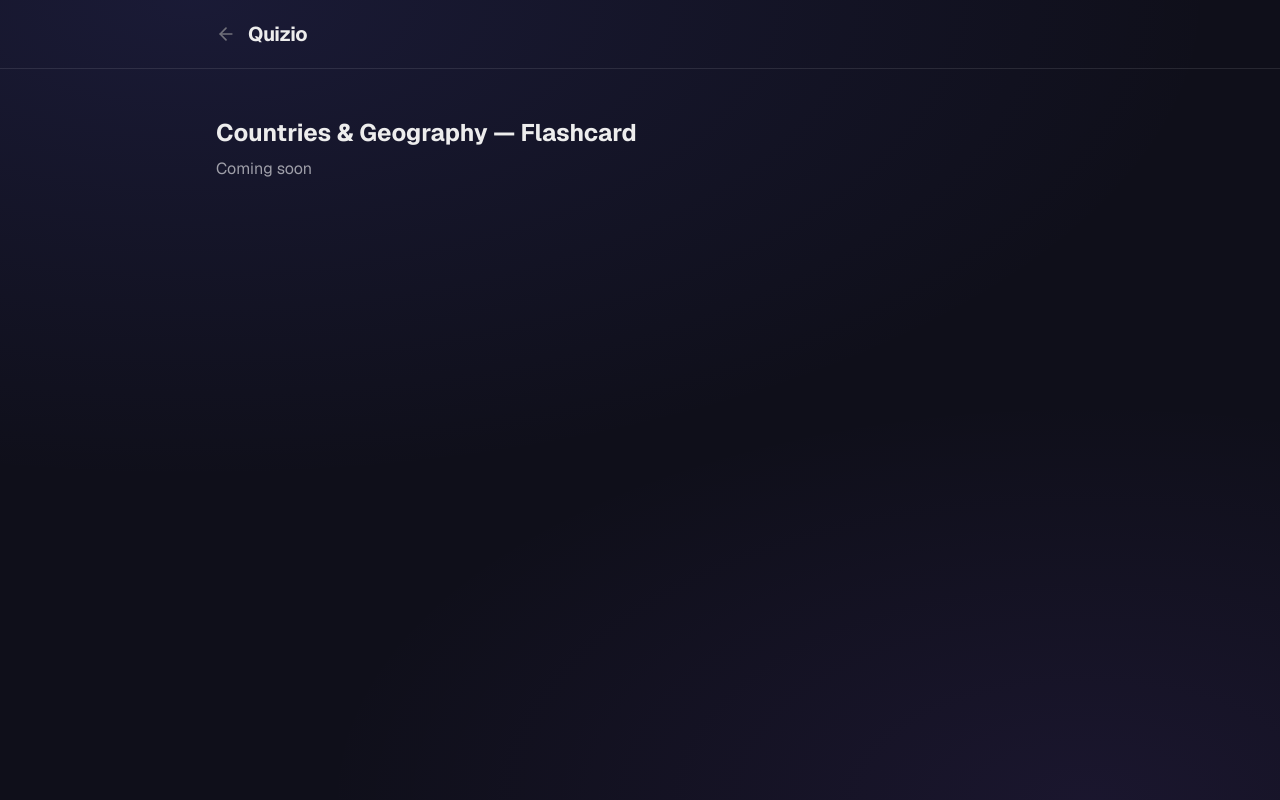
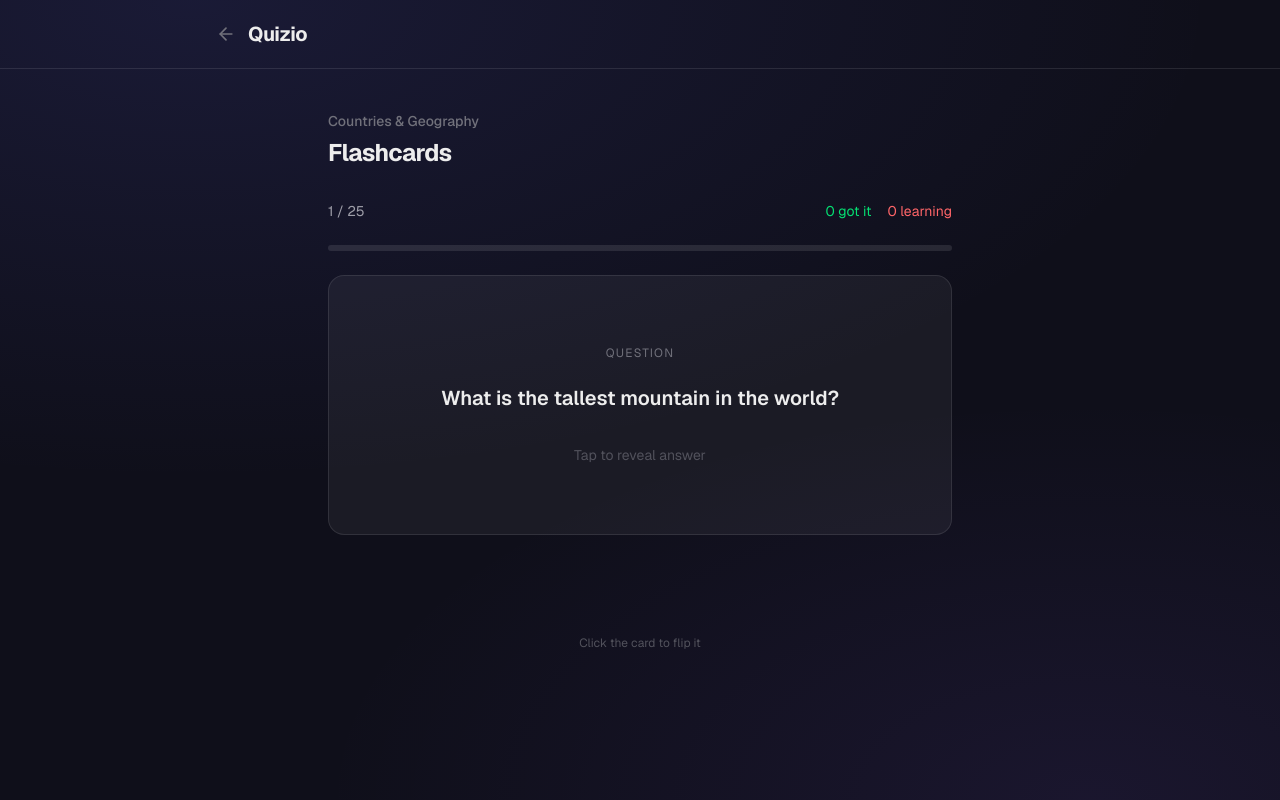
Before and after one commit to Philippe1179/Quizio, a Next.js app: page /flashcard/countries in a window 1280 px wide. Built offline with nearby package versions, Linux system fonts and the light colour scheme.

Commit message:
feat: build flashcard mode with flip animation and progress tracking

```diff
--- a/src/app/flashcard/[category]/page.tsx
+++ b/src/app/flashcard/[category]/page.tsx
@@ -1,6 +1,8 @@
 import Nav from '@/components/ui/Nav';
 import { getCategoryById } from '@/lib/categories';
+import { getQuestions } from '@/lib/questions';
 import { notFound } from 'next/navigation';
+import FlashcardGame from '@/components/flashcard/FlashcardGame';
 
 export default async function FlashcardPage({
   params,
@@ -11,12 +13,18 @@ export default async function FlashcardPage({
   const cat = getCategoryById(category);
   if (!cat) notFound();
 
+  const questions = getQuestions(category);
+  if (questions.length === 0) notFound();
+
   return (
     <div className="min-h-screen">
       <Nav backHref={`/categories/${category}`} />
-      <main className="max-w-4xl mx-auto px-6 py-12">
-        <h2 className="text-2xl font-bold mb-2">{cat.label} — Flashcard</h2>
-        <p className="text-zinc-500 dark:text-zinc-400">Coming soon</p>
+      <main className="max-w-2xl mx-auto px-6 py-10">
+        <div className="mb-8">
+          <span className="text-sm text-zinc-500 font-medium">{cat.label}</span>
+          <h2 className="text-2xl font-bold tracking-tight mt-1">Flashcards</h2>
+        </div>
+        <FlashcardGame questions={questions} category={category} />
       </main>
     </div>
   );
--- a/src/app/globals.css
+++ b/src/app/globals.css
@@ -14,6 +14,30 @@
   --font-mono: var(--font-geist-mono);
 }
 
+.card-container {
+  perspective: 1200px;
+  min-height: 260px;
+  position: relative;
+}
+
+.card-inner {
+  position: absolute;
+  inset: 0;
+  transform-style: preserve-3d;
+  transition: transform 0.5s cubic-bezier(0.4, 0, 0.2, 1);
+}
+
+.card-face {
+  position: absolute;
+  inset: 0;
+  backface-visibility: hidden;
+  -webkit-backface-visibility: hidden;
+}
+
+.card-back-face {
+  transform: rotateY(180deg);
+}
+
 body {
   background-color: #0f0f1a;
   background-image:
--- /dev/null
+++ b/src/components/flashcard/FlashcardGame.tsx
@@ -0,0 +1,152 @@
+'use client';
+
+import { useState, useCallback } from 'react';
+import Link from 'next/link';
+import type { Question } from '@/lib/questions';
+import { shuffleArray } from '@/lib/questions';
+
+export default function FlashcardGame({
+  questions,
+  category,
+}: {
+  questions: Question[];
+  category: string;
+}) {
+  const [deck, setDeck] = useState<Question[]>(() => shuffleArray(questions));
+  const [index, setIndex] = useState(0);
+  const [flipped, setFlipped] = useState(false);
+  const [known, setKnown] = useState<string[]>([]);
+  const [unknown, setUnknown] = useState<string[]>([]);
+  const [done, setDone] = useState(false);
+
+  const current = deck[index];
+
+  const advance = useCallback(
+    (wasKnown: boolean) => {
+      if (wasKnown) {
+        setKnown((k) => [...k, current.id]);
+      } else {
+        setUnknown((u) => [...u, current.id]);
+      }
+      if (index + 1 >= deck.length) {
+        setDone(true);
+      } else {
+        setIndex((i) => i + 1);
+        setFlipped(false);
+      }
+    },
+    [current, index, deck.length]
+  );
+
+  const restart = useCallback(
+    (reviewOnly: boolean) => {
+      const pool = reviewOnly
+        ? questions.filter((q) => unknown.includes(q.id))
+        : questions;
+      setDeck(shuffleArray(pool));
+      setIndex(0);
+      setFlipped(false);
+      setKnown([]);
+      setUnknown([]);
+      setDone(false);
+    },
+    [questions, unknown]
+  );
+
+  if (done) {
+    return (
+      <div className="flex flex-col items-center text-center gap-4 py-8">
+        <div className="text-7xl font-bold tracking-tight">{known.length}/{deck.length}</div>
+        <p className="text-xl font-semibold">cards known</p>
+        <div className="flex gap-6 text-sm mt-1">
+          <span className="text-green-400">{known.length} got it</span>
+          <span className="text-red-400">{unknown.length} still learning</span>
+        </div>
+        <div className="flex gap-3 mt-6 flex-wrap justify-center">
+          {unknown.length > 0 && (
+            <button
+              onClick={() => restart(true)}
+              className="px-5 py-2.5 rounded-lg bg-indigo-600 text-white font-medium hover:bg-indigo-500 transition-colors"
+            >
+              Review Missed ({unknown.length})
+            </button>
+          )}
+          <button
+            onClick={() => restart(false)}
+            className="px-5 py-2.5 rounded-lg border border-white/20 font-medium hover:border-white/40 transition-colors"
+          >
+            Start Over
+          </button>
+          <Link
+            href={`/categories/${category}`}
+            className="px-5 py-2.5 rounded-lg bg-white/10 font-medium hover:bg-white/15 transition-colors"
+          >
+            Choose Mode
+          </Link>
+        </div>
+      </div>
+    );
+  }
+
+  return (
+    <div className="flex flex-col items-center gap-6">
+      <div className="w-full flex items-center justify-between text-sm text-zinc-400">
+        <span>{index + 1} / {deck.length}</span>
+        <div className="flex gap-4">
+          <span className="text-green-400">{known.length} got it</span>
+          <span className="text-red-400">{unknown.length} learning</span>
+        </div>
+      </div>
+      <div className="w-full h-1.5 rounded-full bg-white/10 overflow-hidden">
+        <div
+          className="h-full bg-indigo-500 rounded-full transition-all duration-500"
+          style={{ width: `${(index / deck.length) * 100}%` }}
+        />
+      </div>
+
+      {/* Flip card */}
+      <div
+        className="card-container w-full cursor-pointer select-none"
+        onClick={() => !flipped && setFlipped(true)}
+      >
+        <div
+          className="card-inner w-full"
+          style={{ transform: flipped ? 'rotateY(180deg)' : 'rotateY(0deg)' }}
+        >
+          <div className="card-face flex flex-col items-center justify-center text-center p-8 rounded-2xl border border-white/10 bg-white/5">
+            <p className="text-xs text-zinc-500 uppercase tracking-widest mb-6">Question</p>
+            <p className="text-xl font-semibold leading-snug">{current.question}</p>
+            <p className="text-sm text-zinc-600 mt-8">Tap to reveal answer</p>
+          </div>
+          <div className="card-face card-back-face flex flex-col items-center justify-center text-center p-8 rounded-2xl border border-indigo-500/30 bg-indigo-950/40">
+            <p className="text-xs text-indigo-400 uppercase tracking-widest mb-6">Answer</p>
+            <p className="text-2xl font-bold">{current.answer}</p>
+          </div>
+        </div>
+      </div>
+
+      <div
+        className={`flex gap-4 w-full transition-opacity duration-300 ${
+          flipped ? 'opacity-100' : 'opacity-0 pointer-events-none'
+        }`}
+      >
+        <button
+          onClick={() => advance(false)}
+          className="flex-1 py-3 rounded-xl border-2 border-red-500/40 text-red-400 font-medium hover:bg-red-950/30 transition-colors"
+        >
+          Still learning
+        </button>
+        <button
+          onClick={() => advance(true)}
+          className="flex-1 py-3 rounded-xl border-2 border-green-500/40 text-green-400 font-medium hover:bg-green-950/30 transition-colors"
+        >
+          Got it
+        </button>
+      </div>
+
+      <p className="text-xs text-zinc-600">
+        {flipped ? 'How did you do?' : 'Click the card to flip it'}
+      </p>
+    </div>
+  );
+}
```
